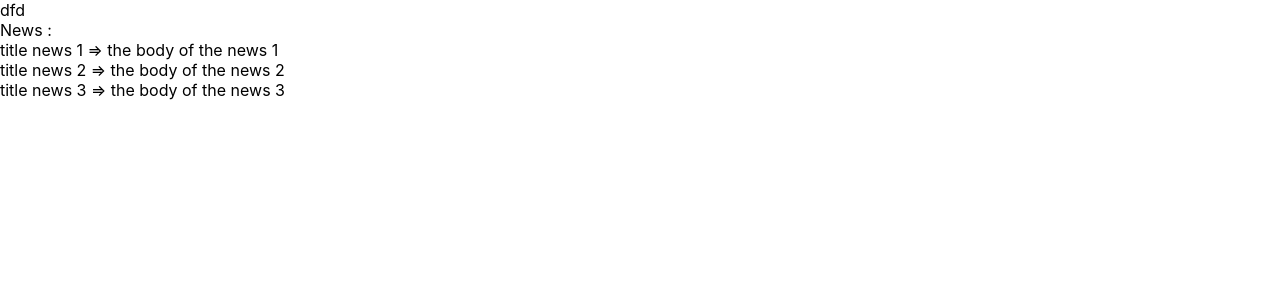
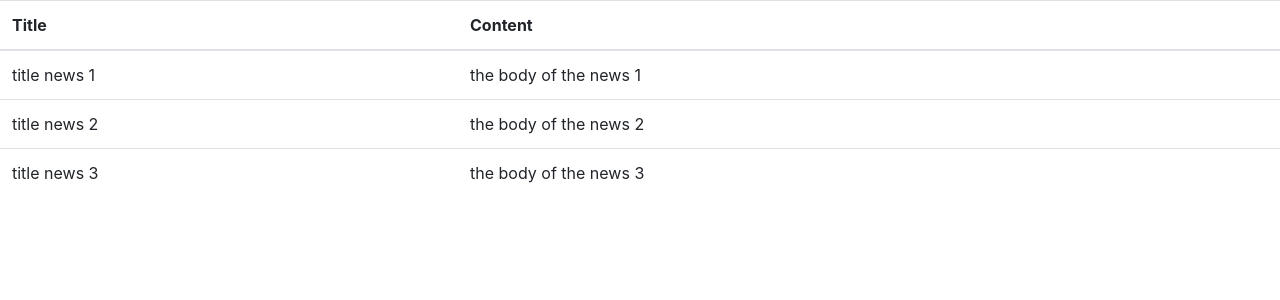
Before and after one commit to kanedev/Appnote-Reactjs, a React (Create React App) app: page / in a window 1280 px wide. Shown: the top 300 px of the page. Built offline with nearby package versions, Linux system fonts and the light colour scheme.

Commit message:
Show news with a bootstrap table

```diff
--- a/public/index.html
+++ b/public/index.html
@@ -5,6 +5,7 @@
     <link rel="shortcut icon" href="%PUBLIC_URL%/favicon.ico" />
     <meta name="viewport" content="width=device-width, initial-scale=1" />
     <meta name="theme-color" content="#000000" />
+    <link href="https://stackpath.bootstrapcdn.com/bootstrap/4.3.1/css/bootstrap.min.css" rel="stylesheet" integrity="sha384-ggOyR0iXCbMQv3Xipma34MD+dH/1fQ784/j6cY/iJTQUOhcWr7x9JvoRxT2MZw1T" crossorigin="anonymous">
     <!--
       manifest.json provides metadata used when your web app is installed on a
       user's mobile device or desktop. See https://developers.google.com/web/fundamentals/web-app-manifest/
@@ -27,6 +28,9 @@
 
 
 
+
+
+
     <!--
       This HTML file is a template.
       If you open it directly in the browser, you will see an empty page.
--- a/src/components/News.js
+++ b/src/components/News.js
@@ -1,27 +1,17 @@
 import React, { Component } from 'react'
-
+ import ShowNews from './ShowNews';
 export default class News extends Component {
 
 
     render() {
         return (
             <div>
-dfd
-<br></br>
-News : {
-   this.props.data.map(currentItem => {
-
-        return(
-            <div>
-{currentItem.title} => {currentItem.body}
+ <ShowNews data={this.props.data} ></ShowNews>
             </div>
-        )
-    })
 
 
-}
 
-            </div>
+
         )
     }
 }
--- /dev/null
+++ b/src/components/ShowNews.js
@@ -0,0 +1,42 @@
+import React from 'react'
+
+const ShowNews = ({data}) => {
+    return (
+        <div>
+
+<table className="table">
+    <thead>
+        <tr>
+            <th>Title</th>
+            <th>Content</th>
+
+        </tr>
+    </thead>
+
+
+
+    <tbody>
+
+    {
+data.map((currentItem,i) => {
+
+    return(
+        <tr key={i}>
+            <td>{currentItem.title}</td>
+            <td>{currentItem.body}</td>
+        </tr>
+    )
+})
+}
+
+    </tbody>
+</table>
+
+
+
+
+        </div>
+    )
+}
+
+export default ShowNews
```
